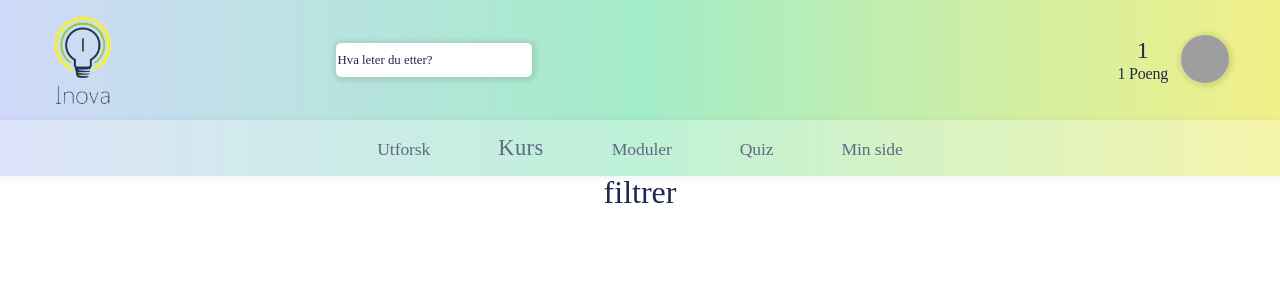
After one commit to mrdoggel/Trivselslaben, a PHP site: page /alleKurs.php in a window 1280 px wide. The commit adds this page. Shown: the top 300 px of the page. Run offline with PHP 8.4, Linux system fonts and the light colour scheme; the visitor is signed in with stand-in values (Sample User, id 1); data that the repository does not hold is empty; grey boxes are pictures that could not be loaded.

Commit message:
alle moduler/kurs

```diff
--- /dev/null
+++ b/alleKurs.php
@@ -0,0 +1,37 @@
+<?php
+    session_start();
+?>
+<!DOCTYPE html>
+<html lang="en">
+
+<head>
+    <meta charset="UTF-8">
+    <title>Forside - Oversikt</title>
+    <meta name="viewport" content="width=device-width, initial-scale=1.0">
+    <link rel="stylesheet" href="assets/css/common/reset.css">
+    <link rel="stylesheet" href="assets/css/common/global.css">
+    <link rel="stylesheet" href="assets/css/common/header.css">
+    <link rel="stylesheet" href="assets/css/common/top-nav.css">
+    <link rel="stylesheet" href="assets/css/forside.css">
+    <link rel="stylesheet" href="assets/css/common/alle-kurs-moduler.css">
+    <script src="assets/js/top-nav.js"></script>
+</head>
+
+<body>
+    <header>
+        <?php
+            require "assets/reuse/navbar.php";
+            require "assets/reuse/top-nav.php";
+        ?>
+    </header>
+
+    <main>
+        <?php require "assets/reuse/filter.php"?>
+
+        <div id="alle-kurs">
+            <?php require "assets/reuse/hentKurs.php"; ?>
+        </div>
+    </main>
+
+</body>
+</html>
--- a/assets/css/ASKurs.css
+++ b/assets/css/ASKurs.css
@@ -253,7 +253,7 @@
   background-color: #FFFFFF;
   cursor: pointer;
 }
-#kurs-startside{
+#kurs-container{
   display: none;
 }
 #info-div{
--- /dev/null
+++ b/assets/css/common/alle-kurs-moduler.css
@@ -0,0 +1,23 @@
+#alle-kurs, #alle-moduler {
+    display: flex;
+    flex-wrap: wrap;
+    justify-content: space-evenly;
+    width: 60%;
+    margin: auto;
+    margin-top: 4rem;
+}
+
+#alle-kurs {
+    width: 60%;
+}
+
+#alle-moduler {
+    width: 50%;
+}
+main {
+    flex-wrap: wrap;
+}
+form {
+    width: 100%;
+    text-align: center;
+}
--- a/assets/js/top-nav.js
+++ b/assets/js/top-nav.js
@@ -10,6 +10,8 @@
     window.location.href.includes("forside") ? document.querySelector("#nav-forside").classList.add("top-nav-active") : "";
     window.location.href.includes("p%C3%A5begynt") ? document.querySelector("#nav-forside").classList.add("top-nav-active") : "";
     window.location.href.includes("fullf%C3%B8rt") ? document.querySelector("#nav-forside").classList.add("top-nav-active") : "";
+    window.location.href.includes("urs") ? document.querySelector("#nav-kurs").classList.add("top-nav-active") : "";
+    window.location.href.includes("odul") ? document.querySelector("#nav-moduler").classList.add("top-nav-active") : "";
     window.location.href.includes("minside") ? document.querySelector("#nav-min-side").classList.add("top-nav-active") : "";
     window.location.href.includes("quiz") ? document.querySelector("#nav-quiz").classList.add("top-nav-active") : "";
 }
--- /dev/null
+++ b/assets/reuse/filter.php
@@ -0,0 +1,4 @@
+<form action="">
+    <!--#TODO Sette inn alle temaer slik at de kan velges og brukes til å filtrere resultat -->
+    <h1>filtrer</h1>
+</form>
--- a/assets/reuse/top-nav.php
+++ b/assets/reuse/top-nav.php
@@ -2,8 +2,8 @@
     <nav>
         <ul>
             <li id="nav-forside"><a href="forside.php">Utforsk</a></li>
-            <li id="nav-kurs"><a href="#">Kurs</a></li>
-            <li id="nav-moduler"><a href="#">Moduler</a></li>
+            <li id="nav-kurs"><a href="alleKurs.php">Kurs</a></li>
+            <li id="nav-moduler"><a href="alleModuler.php">Moduler</a></li>
             <li id="nav-quiz"><a href="quiz.php">Quiz</a></li>
             <li id="nav-min-side"><a href="minside.php">Min side</a></li>
         </ul>
```
Also changed, not shown: alleModuler.php (added, +39 -0 lines).
